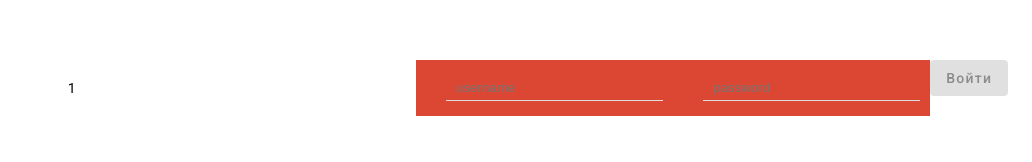
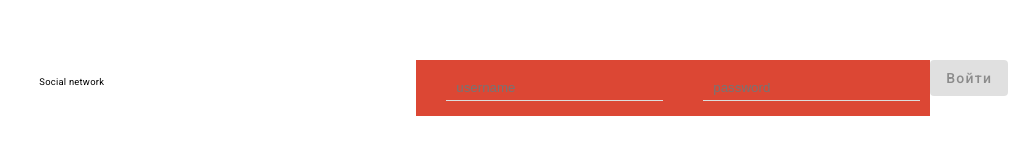
Before and after one commit to rostisluvvv/python_social_net-front, an Angular app: page / in a window 1280 px wide. Shown: the part 232-394 px from the top of the page, without its empty margins (248-1280 px from the left). Built offline with nearby package versions, Linux system fonts and the light colour scheme.

Commit message:
small fixes

```diff
--- a/src/auth/auth.module.ts
+++ b/src/auth/auth.module.ts
@@ -18,6 +18,7 @@ import { FormsModule, ReactiveFormsModule } from '@angular/forms';
     CommonModule,
     AuthRoutingModule,
     FormsModule,
+
     ReactiveFormsModule,
     MatGridListModule,
     MatFormFieldModule,
--- a/src/auth/layout/login-layout/login-layout.component.html
+++ b/src/auth/layout/login-layout/login-layout.component.html
@@ -1,8 +1,8 @@
 <mat-grid-list cols="2">
 
-  <mat-grid-tile>1</mat-grid-tile>
+  <mat-grid-tile><h6>Social network</h6></mat-grid-tile>
 
-  <mat-grid-tile>
+  <mat-grid-tile >
     <app-login></app-login>
   </mat-grid-tile>
 
```
